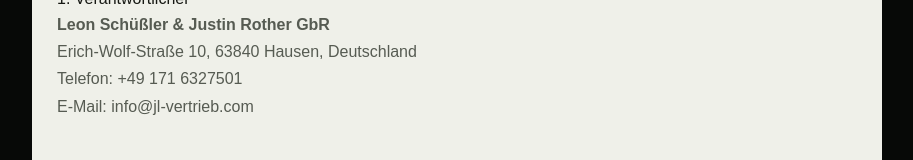
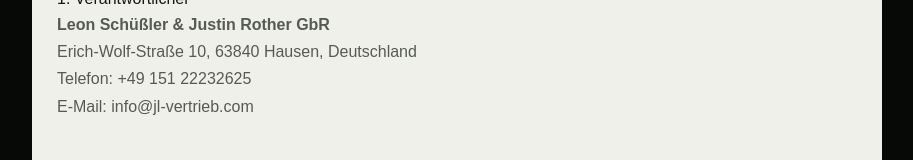
Before and after one commit to leonschuessler-del/jl-vertrieb-energie, a Next.js app: page /datenschutz in a window 1280 px wide. Shown: the part 357-517 px from the top of the page, without its empty margins (183-1096 px from the left). Built offline with nearby package versions, Linux system fonts and the light colour scheme.

Commit message:
Show JL logo everywhere and update contact number

```diff
--- a/app/datenschutz/page.tsx
+++ b/app/datenschutz/page.tsx
@@ -1,5 +1,5 @@
 export default function Datenschutz(){return <main className="legal"><a href="/">← Zurück</a><small>RECHTLICHES</small><h1>Datenschutzerklärung</h1>
-<h2>1. Verantwortlicher</h2><p><strong>Leon Schüßler &amp; Justin Rother GbR</strong><br/>Erich-Wolf-Straße 10, 63840 Hausen, Deutschland<br/>Telefon: <a href="tel:+491716327501">+49 171 6327501</a><br/>E-Mail: <a href="mailto:info@jl-vertrieb.com">info@jl-vertrieb.com</a></p>
+<h2>1. Verantwortlicher</h2><p><strong>Leon Schüßler &amp; Justin Rother GbR</strong><br/>Erich-Wolf-Straße 10, 63840 Hausen, Deutschland<br/>Telefon: <a href="tel:+4915122232625">+49 151 22232625</a><br/>E-Mail: <a href="mailto:info@jl-vertrieb.com">info@jl-vertrieb.com</a></p>
 <h2>2. Allgemeines</h2><p>Wir verarbeiten personenbezogene Daten nur, soweit dies zur Bereitstellung dieser Website, zur Bearbeitung von Anfragen, zur Durchführung vorvertraglicher Maßnahmen oder zur Erfüllung gesetzlicher Pflichten erforderlich ist. Personenbezogene Daten sind alle Informationen, die sich auf eine identifizierte oder identifizierbare Person beziehen.</p>
 <h2>3. Hosting und Server-Protokolle</h2><p>Diese Website wird über ChatGPT Sites von OpenAI Ireland Limited, 1st Floor, The Liffey Trust Centre, 117–126 Sheriff Street Upper, Dublin 1, D01 YC43, Irland, bereitgestellt. Beim Aufruf können insbesondere IP-Adresse, Datum und Uhrzeit, aufgerufene Seite, Referrer, Browser-, Geräte- und Betriebssysteminformationen sowie technische Statusdaten verarbeitet werden. Die Verarbeitung dient der sicheren und funktionsfähigen Bereitstellung der Website. Rechtsgrundlage ist Art. 6 Abs. 1 lit. f DSGVO; unser berechtigtes Interesse liegt in Betrieb, Sicherheit und Fehleranalyse. OpenAI kann Unterauftragsverarbeiter einsetzen. Soweit Daten in Drittländer übermittelt werden, erfolgt dies nach Maßgabe der Art. 44 ff. DSGVO, insbesondere auf Grundlage eines Angemessenheitsbeschlusses oder geeigneter Garantien.</p>
 <h2>4. Eigene Cookies und Analyse</h2><p>Wir setzen auf dieser Website keine eigenen Analyse-, Marketing- oder Tracking-Dienste ein. Technisch notwendige Speicherungen oder Cookies des Hostinganbieters können zur Auslieferung, Sicherheit oder Zugriffskontrolle erforderlich sein. Rechtsgrundlage ist § 25 Abs. 2 Nr. 2 TDDDG; die anschließende Verarbeitung erfolgt auf Grundlage von Art. 6 Abs. 1 lit. f DSGVO.</p>
```
